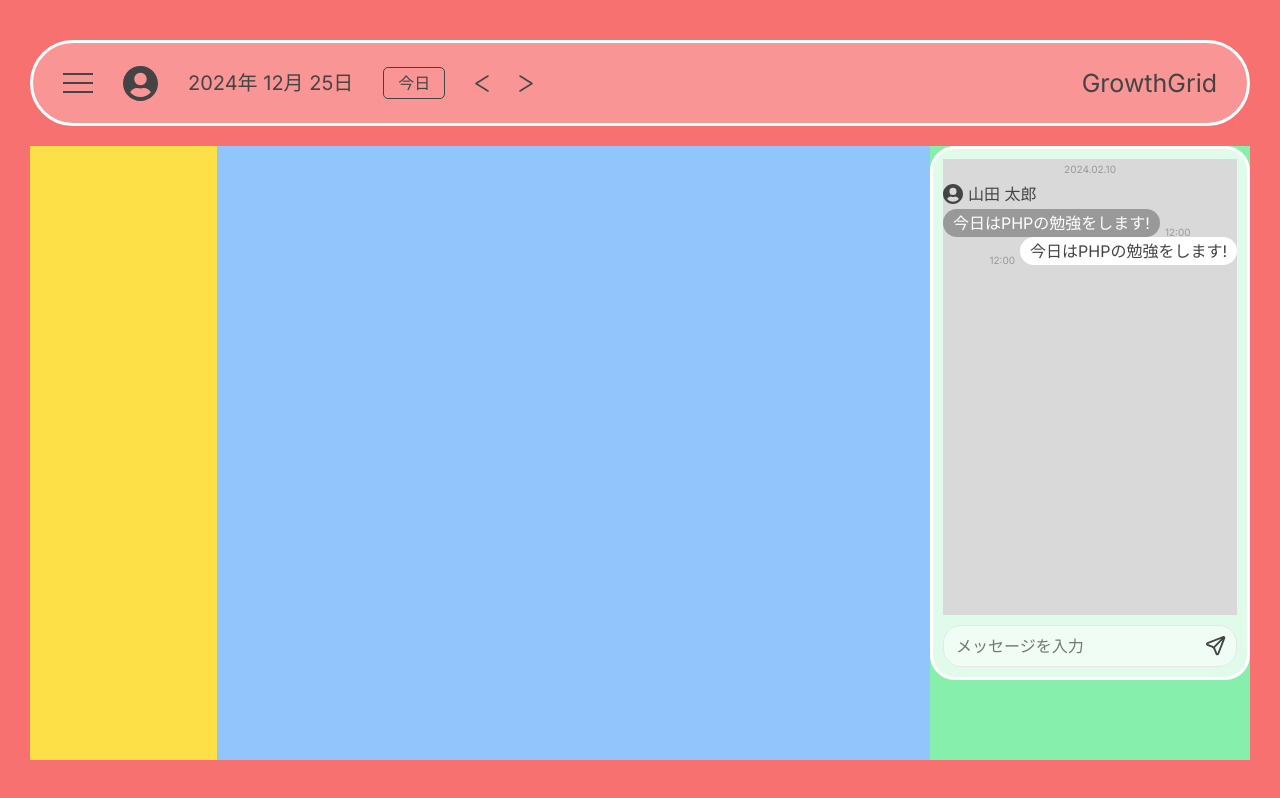
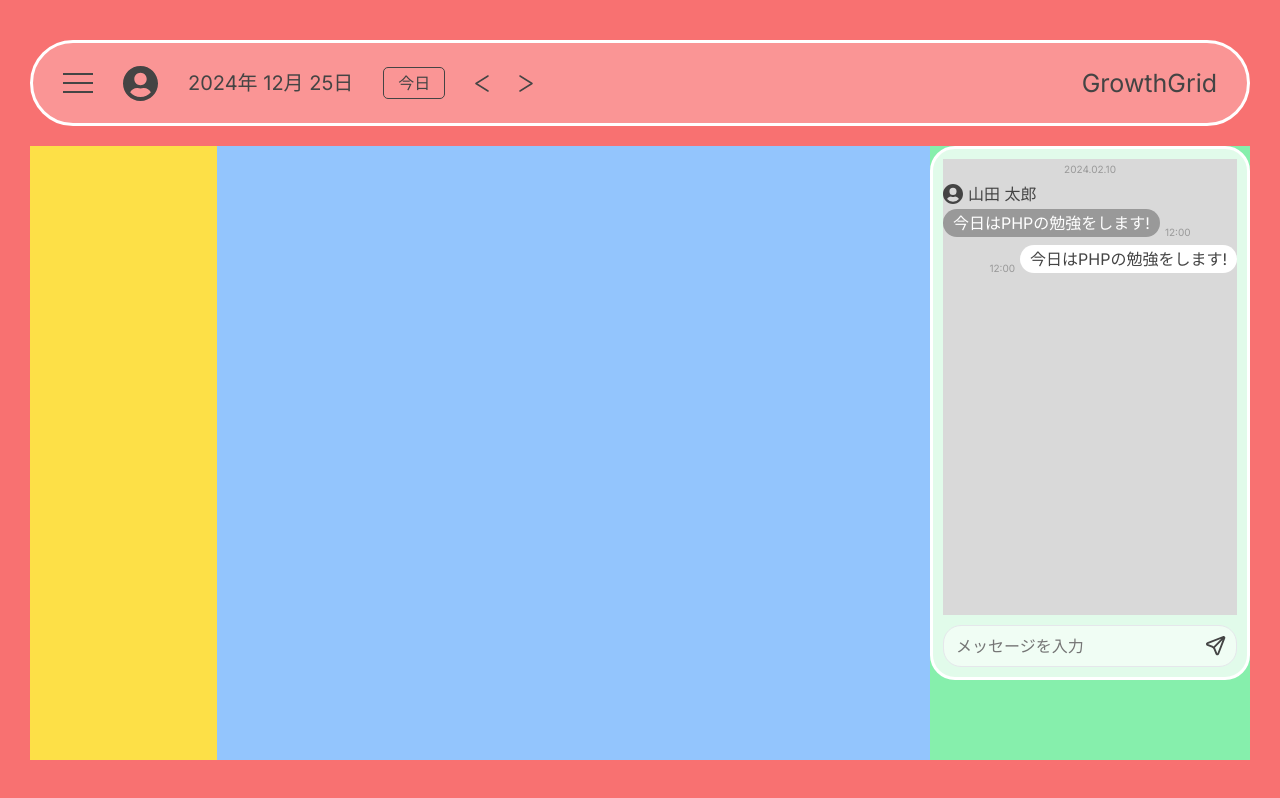
Before and after one commit to tuyotuyo-engineer/prj-calendar, a Next.js app in the folder frontend/: page /calendar in a window 1280 px wide. Built offline with nearby package versions, Linux system fonts and the light colour scheme.

Commit message:
🐛 メッセージ間のマージン追加

```diff
--- a/frontend/src/features/chat/components/atoms/ChatMessage.tsx
+++ b/frontend/src/features/chat/components/atoms/ChatMessage.tsx
@@ -2,7 +2,7 @@ import { ChatMessageProps } from "../../chat.types";
 
 export const ChatMessage = ({ message, time}: ChatMessageProps) => {
   return (
-    <div className="flex items-end space-x-2">
+    <div className="flex items-end space-x-2 mb-[0.8rem]">
       <div className='bg-light-gray rounded-[18px] py-[6px] px-4'>
         <p className='font-normal text-white break-words'>{message}</p>
       </div>
--- a/frontend/src/features/chat/components/atoms/ChatMyMessage.tsx
+++ b/frontend/src/features/chat/components/atoms/ChatMyMessage.tsx
@@ -2,7 +2,7 @@ import { ChatMessageProps } from '../../chat.types';
 
 export const ChatMyMessage = ({ message, time }: ChatMessageProps) => {
   return (
-    <div className='flex items-end justify-end space-x-2'>
+    <div className='flex items-end justify-end space-x-2 mb-[0.8rem]'>
       <p className='text-[10px] text-light-gray'>{time}</p>
       <div className='bg-white rounded-[18px] py-[6px] px-4 border-custom-gray'>
         <p className='font-normal text-custom-black'>{message}</p>
```
